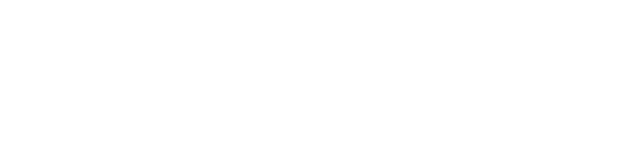
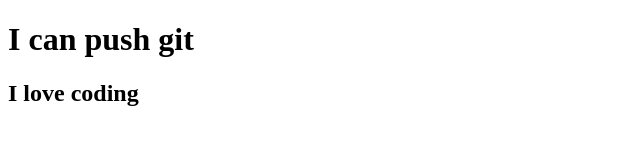
Before and after one commit to Fahim1272/my-first-repo, a plain HTML site: page index.html in a window 1280 px wide. Shown: the whole page, without its empty margins (0-640 px from the left). Drawn offline with Linux system fonts and the light colour scheme.

Commit message:
added Header

```diff
--- a/index.html
+++ b/index.html
@@ -7,6 +7,8 @@
     <title>My First Github Repo</title>
 </head>
 <body>
-
+    <h1>I can push git</h1>
+    <h2>I love coding </h2>
+    </h2>
 </body>
 </html>
```
